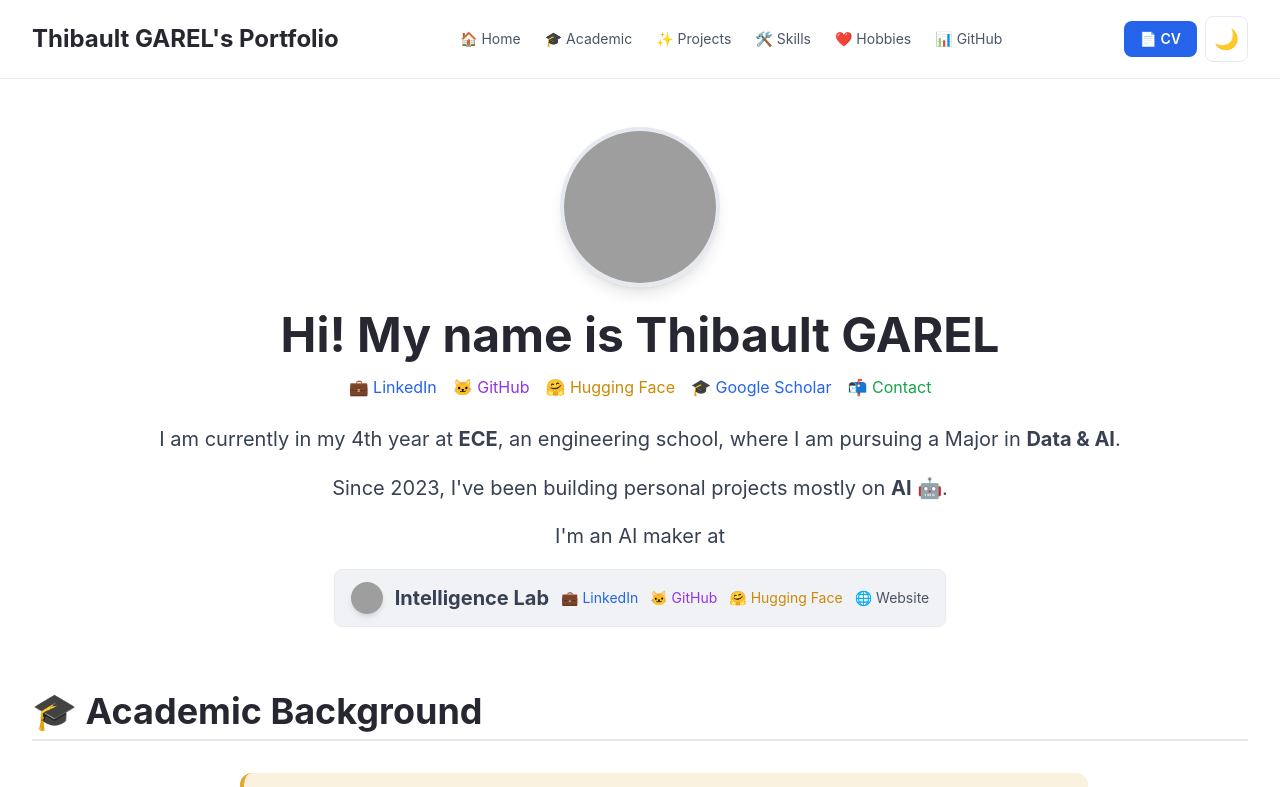
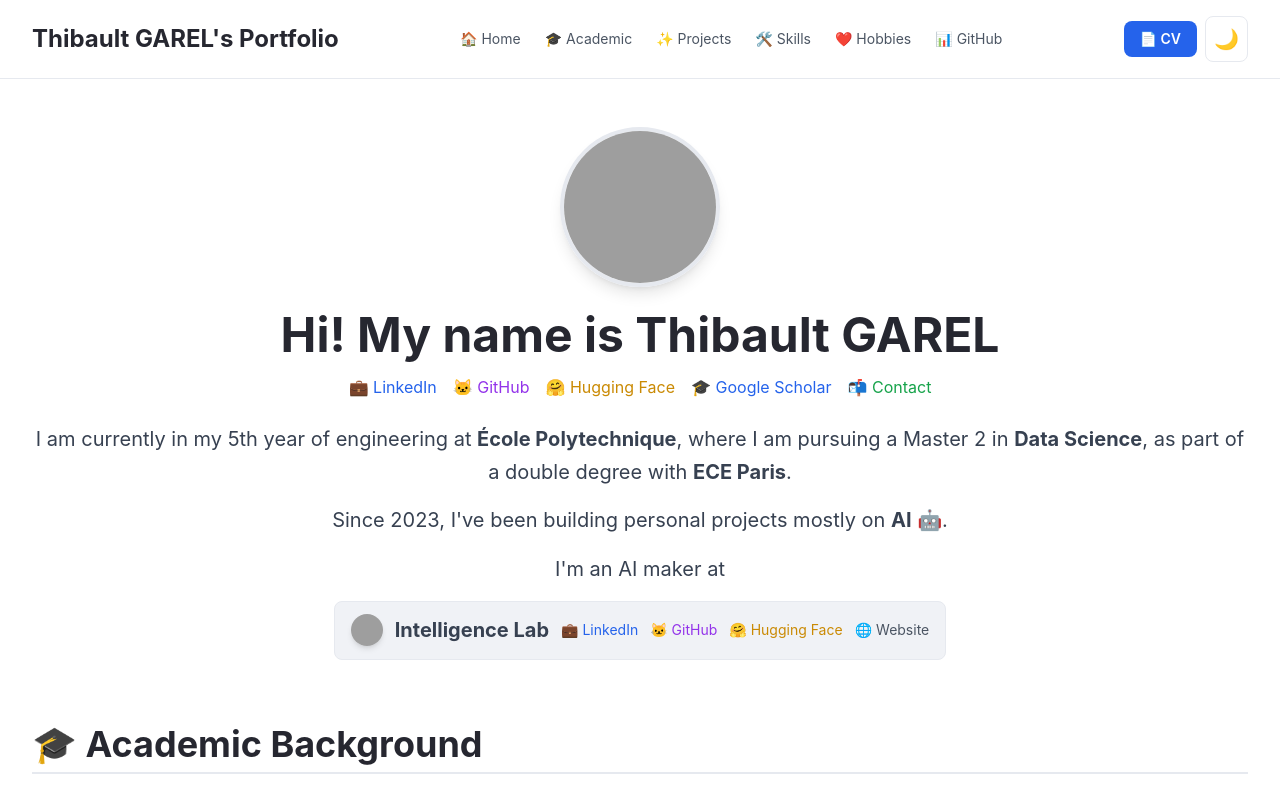
Before and after one commit to Thibault-GAREL/my-portfolio, a Next.js app: page / in a window 1280 px wide. Shown: the top 787 px of the page. Built offline with nearby package versions, Linux system fonts and the light colour scheme; grey boxes are pictures that could not be loaded.

Commit message:
Update the intro and SEO metadata to the 5th year at Ecole Polytechnique

```diff
--- a/app/layout.tsx
+++ b/app/layout.tsx
@@ -3,7 +3,7 @@ import './globals.css'
 
 export const metadata: Metadata = {
   title: 'Thibault GAREL - AI Engineer Portfolio | Data & AI Projects',
-  description: 'Portfolio of Thibault GAREL, 4th year engineering student at ECE specializing in Data & AI. Explore my AI projects, machine learning applications, computer vision work, and Unity game development.',
+  description: 'Portfolio of Thibault GAREL, 5th year engineering student at École Polytechnique (Master 2 in Data Science, double degree with ECE Paris). Explore my AI projects, machine learning applications, computer vision work, and Unity game development.',
   keywords: [
     'Thibault GAREL',
     'AI Engineer',
@@ -12,6 +12,7 @@ export const metadata: Metadata = {
     'Computer Vision',
     'Deep Learning',
     'AI Portfolio',
+    'École Polytechnique',
     'ECE Engineering',
     'Python Developer',
     'Streamlit',
@@ -76,7 +77,7 @@ export default function RootLayout({
     '@type': 'Person',
     name: 'Thibault GAREL',
     jobTitle: 'AI Engineering Student',
-    description: '4th year engineering student at ECE specializing in Data & AI',
+    description: '5th year engineering student at École Polytechnique (Master 2 in Data Science, double degree with ECE Paris)',
     url: 'https://thibault-garel.vercel.app/',
     image: 'https://github.com/Thibault-GAREL.png',
     sameAs: [
@@ -84,10 +85,16 @@ export default function RootLayout({
       'https://www.linkedin.com/in/thibaultgarel/',
       'https://huggingface.co/Thibault-GAREL'
     ],
-    alumniOf: {
-      '@type': 'EducationalOrganization',
-      name: 'ECE Engineering School'
-    },
+    alumniOf: [
+      {
+        '@type': 'EducationalOrganization',
+        name: 'École Polytechnique'
+      },
+      {
+        '@type': 'EducationalOrganization',
+        name: 'ECE Engineering School'
+      }
+    ],
     knowsAbout: [
       'Artificial Intelligence',
       'Machine Learning',
--- a/app/page.tsx
+++ b/app/page.tsx
@@ -115,8 +115,10 @@ export default function Home() {
 
           <div className="text-xl text-gray-700 dark:text-[#adbac7] mb-6 leading-relaxed text-center">
             <p className="mb-4">
-              I am currently in my 4th year at <strong>ECE</strong>, an engineering
-              school, where I am pursuing a Major in <strong>Data & AI</strong>.
+              I am currently in my 5th year of engineering at{' '}
+              <strong>École Polytechnique</strong>, where I am pursuing a Master 2 in{' '}
+              <strong>Data Science</strong>, as part of a double degree with{' '}
+              <strong>ECE Paris</strong>.
             </p>
 
             <p className="mb-4">
```
